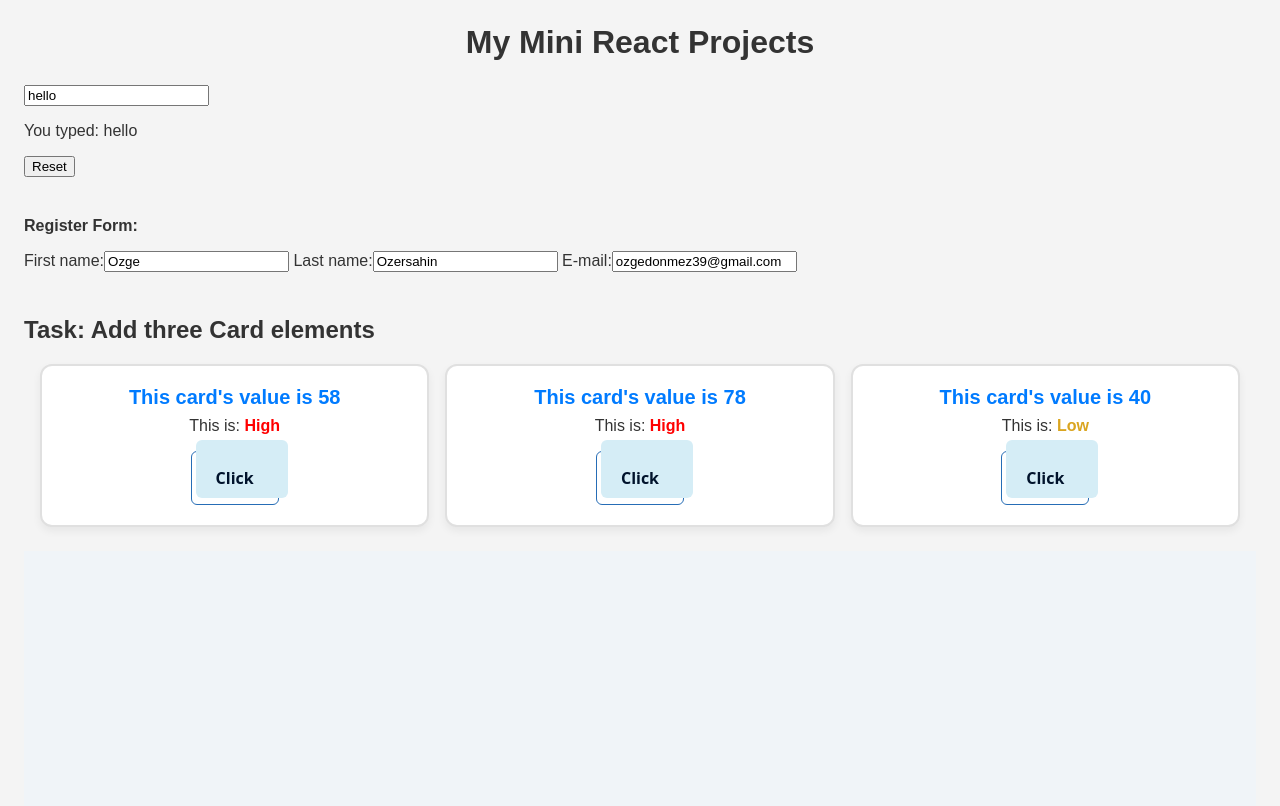
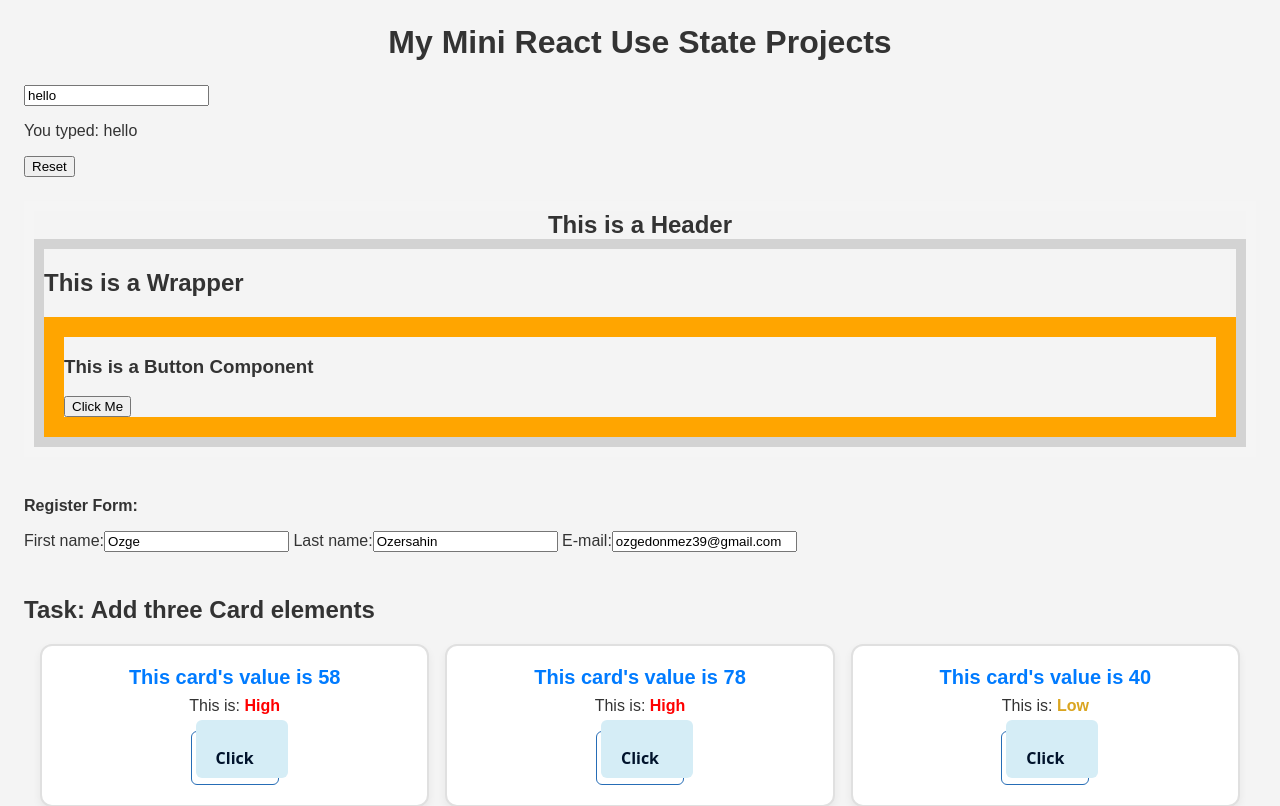
Before and after one commit to ozge-ozersahin/toggle_app, a React (Create React App) app: page / in a window 1280 px wide. Shown: the top 806 px of the page. Built offline with nearby package versions, Linux system fonts and the light colour scheme.

Commit message:
props drilling

```diff
--- a/src/App.js
+++ b/src/App.js
@@ -3,17 +3,22 @@ import "./App.css";
 import InputComponent from "./InputComponent";
 import Register from "./Form";
 import Counter from "./Counter";
+import Main from "./Propsdrilling";
 
 const randNum = () => Math.floor(Math.random() * 100) + 1;
 
 export default function App() {
   return (
     <div className="app">
-      <h1>My Mini React Projects</h1>
+      <h1>My Mini React Use State Projects</h1>
 
       {/* Top widgets / tools */}
       <section>
         <InputComponent />
+      </section>
+
+      <section>
+        <Main msg="I passed through the Header and the Wrapper and I reached the Button component" />
       </section>
 
       <section>
--- a/src/Counter.js
+++ b/src/Counter.js
@@ -3,12 +3,6 @@ import "./counter.css"
 const Counter = () => {
     const [num, setNum] = useState(0);
 
-    // const handleIncrease = () => {
-    //     setNum(num + 1)
-    // }
-    // const handleDecrease = () => {
-    //     setNum(num - 1)
-    // }
     return(
     <div className="app-container">
         <h1 className="counter-heading">Current number {num}</h1>
--- /dev/null
+++ b/src/Propsdrilling.js
@@ -0,0 +1,32 @@
+const Main = (props) => {
+    return <Header msg ={props.msg}></Header>
+}
+const Header = (props) => {
+    return(
+        <div style={{ border: "10px solid whitesmoke"}}>
+            <h1>This is a Header</h1>
+            <Wrapper msg ={props.msg}/>
+        </div>
+    )
+
+}
+
+const Wrapper = (props) => {
+    return(
+        <div style ={{ border: "10px solid lightgray"}}>
+            <h2>This is a Wrapper</h2>
+            <Button msg={props.msg}/>
+        </div>
+    )
+}
+
+const Button = (props) => {
+    return (
+        <div style={{ border: "20px solid orange"}}>
+            <h3>This is a Button Component</h3>
+            <button onClick={() => alert(props.msg)}>Click Me</button>
+        </div>
+    )
+}
+
+export default Main;
```
